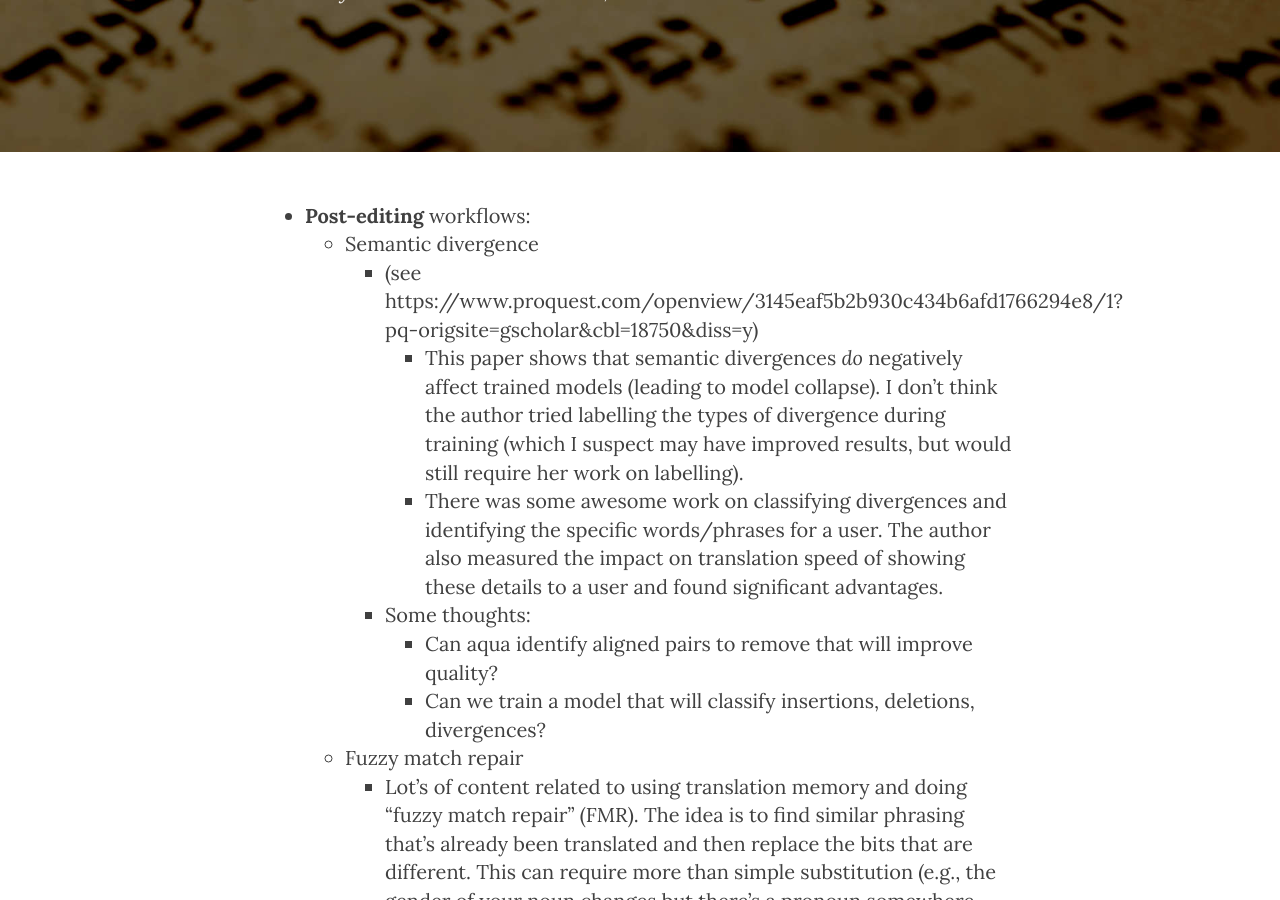
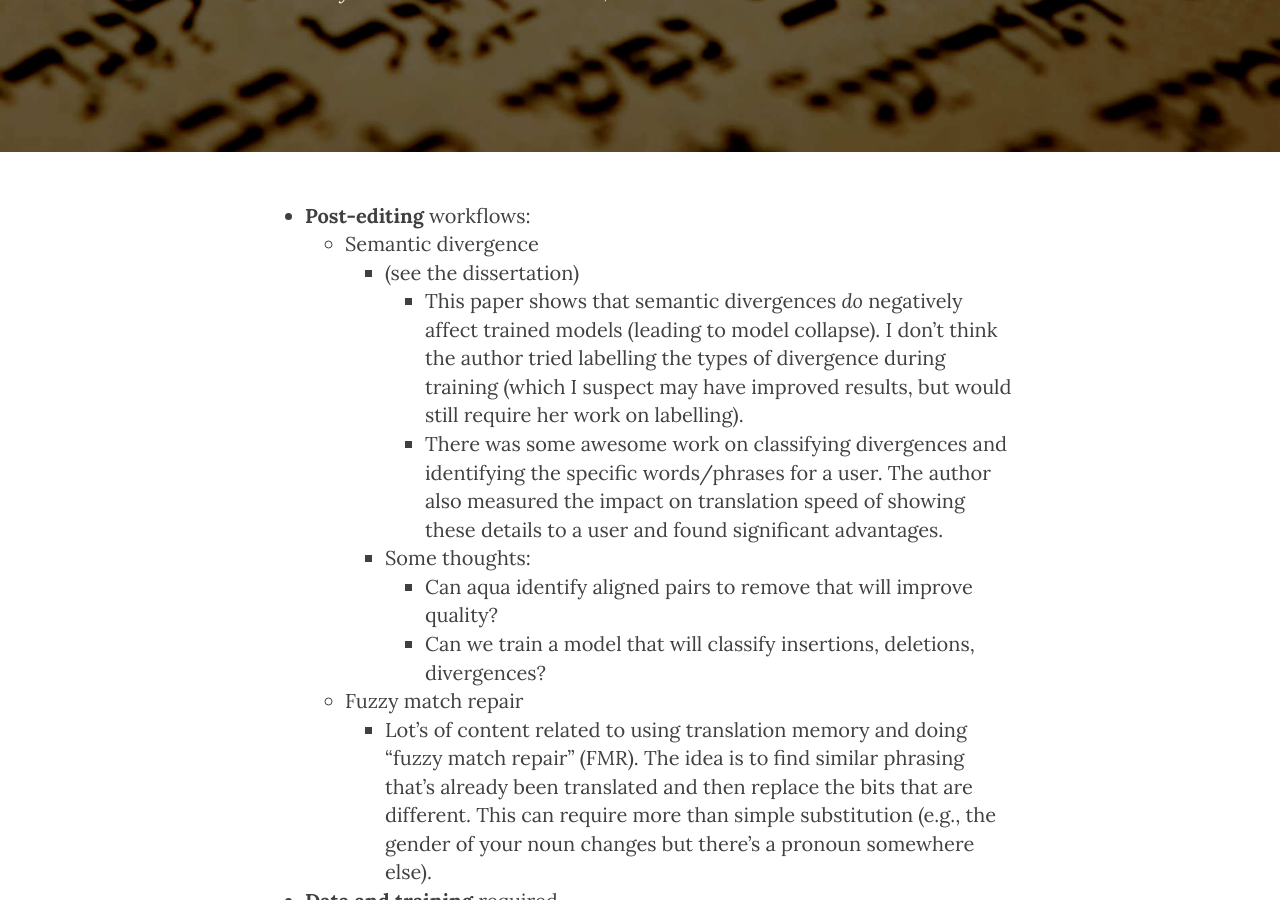
Before and after one commit to jcuenod/bibletech, a Jekyll site: the page built from _posts/2024-10-03-amta-reflections.md, in a window 1280 px wide and 900 px high, scrolled down 357 px. Built offline with Jekyll 4.4.1, drawn with Linux system fonts in a browser that asks for light colours; nearby versions of some CDN libraries.

Commit message:
Fix the url in amta24 reflection

```diff
--- a/_posts/2024-10-03-amta-reflections.md
+++ b/_posts/2024-10-03-amta-reflections.md
@@ -9,7 +9,7 @@ header-img: "img/post-bg-hebrew.jpg"
 
 - **Post-editing** workflows:
 	- Semantic divergence
-		- (see https://www.proquest.com/openview/3145eaf5b2b930c434b6afd1766294e8/1?pq-origsite=gscholar&cbl=18750&diss=y)
+		- (see [the dissertation](https://www.proquest.com/openview/3145eaf5b2b930c434b6afd1766294e8/1?pq-origsite=gscholar&cbl=18750&diss=y))
 			- This paper shows that semantic divergences *do* negatively affect trained models (leading to model collapse). I don't think the author tried labelling the types of divergence during training (which I suspect may have improved results, but would still require her work on labelling).
 			- There was some awesome work on classifying divergences and identifying the specific words/phrases for a user. The author also measured the impact on translation speed of showing these details to a user and found significant advantages.
 		- Some thoughts:
```
